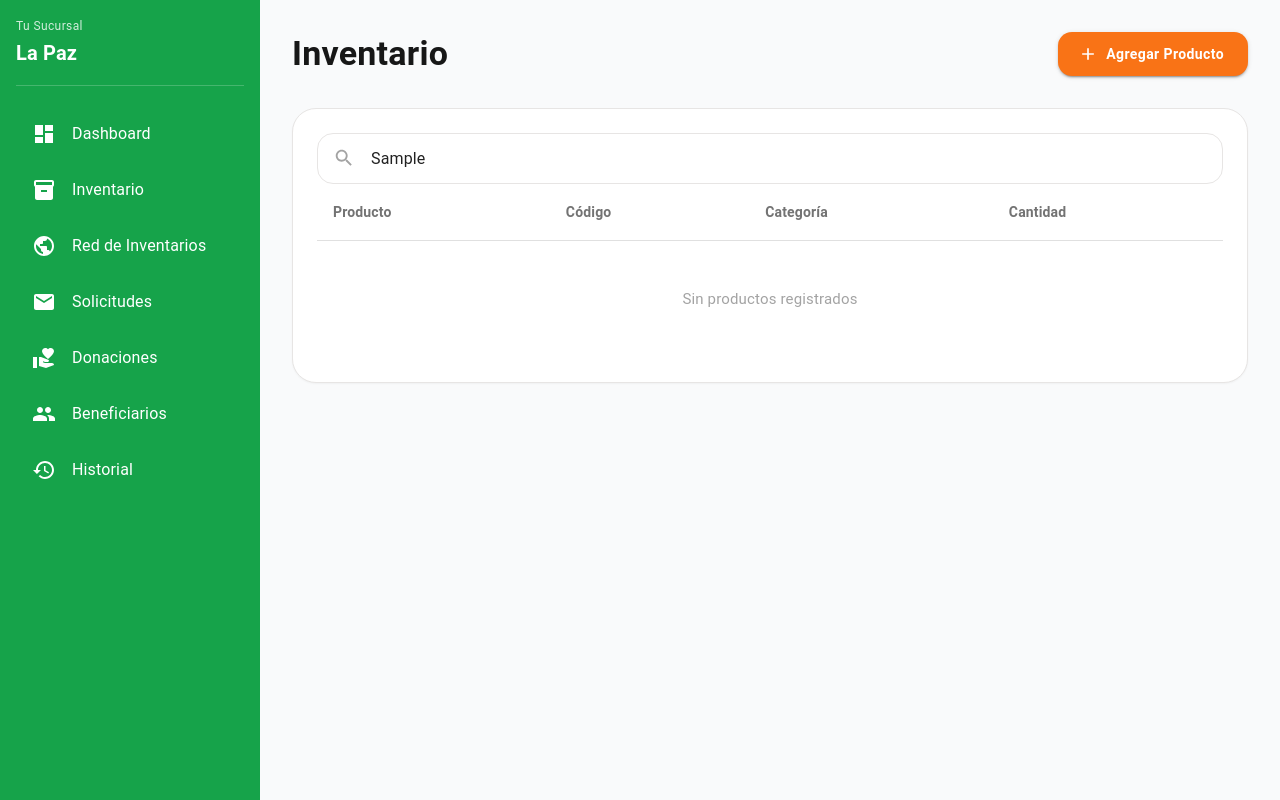
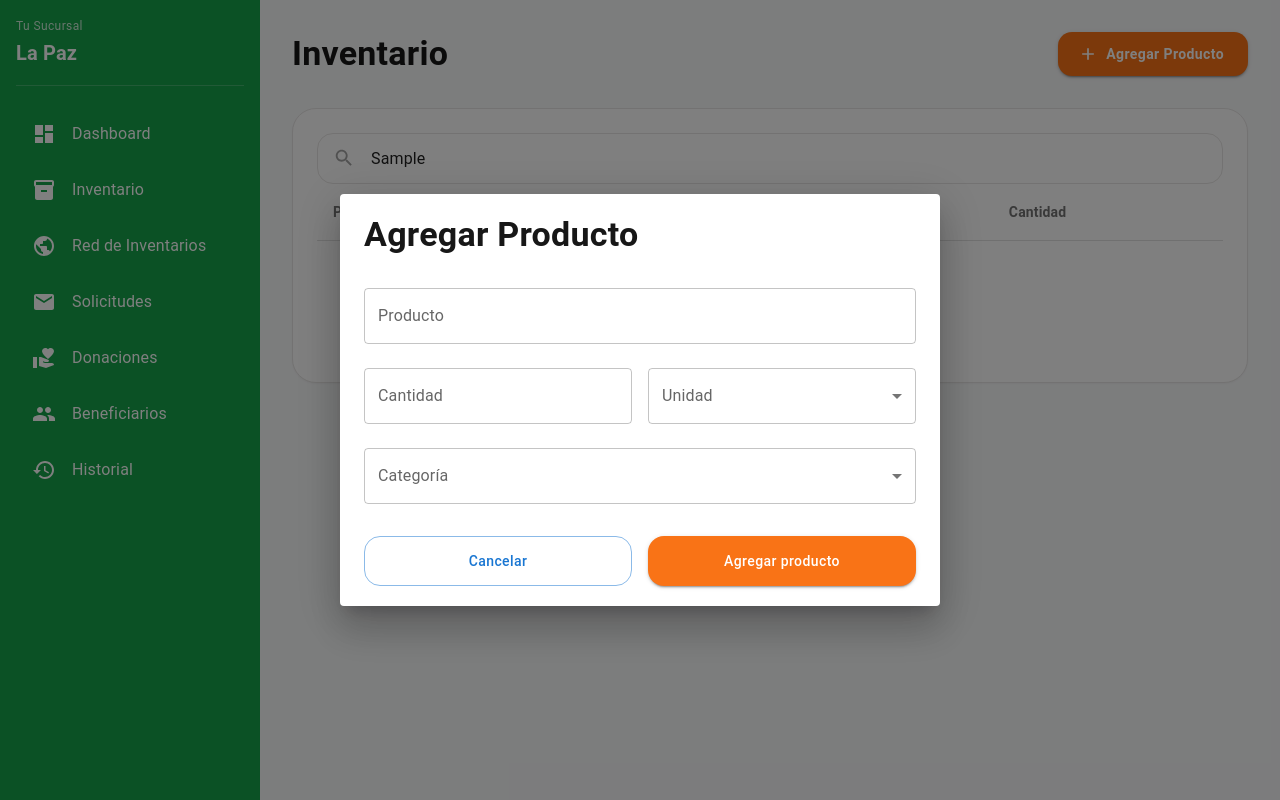
Before and after one commit to michaeltx130/food-bank-app, a React (Vite) app: page /inventory in a window 1280 px wide. Both pictures are taken after typing "Sample" into the empty fields and a click on the button "Agregar Producto". Built offline with nearby package versions, Linux system fonts and the light colour scheme.

Commit message:
AddProductModal

```diff
--- /dev/null
+++ b/src/components/inventory/AddProductModal.jsx
@@ -0,0 +1,120 @@
+import React from "react";
+import {
+  Dialog,
+  DialogContent,
+  Typography,
+  Box,
+  TextField,
+  Button,
+  MenuItem,
+} from "@mui/material";
+
+const AddProductModal = ({ open, handleClose }) => {
+  return (
+    <Dialog
+      open={open}
+      onClose={handleClose}
+      maxWidth="sm"
+      fullWidth
+      PaperProps={{
+        sx: {
+          borderRadius: "32px",
+          padding: 2,
+        },
+      }}
+    >
+      <DialogContent>
+        {/* Title */}
+        <Typography
+          variant="h4"
+          sx={{
+            fontWeight: "bold",
+            color: "#171717",
+            marginBottom: 4,
+          }}
+        >
+          Agregar Producto
+        </Typography>
+
+        {/* Producto */}
+        <TextField
+          fullWidth
+          label="Producto"
+          placeholder="Alimento/producto"
+          sx={{ marginBottom: 3 }}
+        />
+
+        {/* Cantidad + Unidad */}
+        <Box
+          sx={{
+            display: "grid",
+            gridTemplateColumns: "1fr 1fr",
+            gap: 2,
+            marginBottom: 3,
+          }}
+        >
+          <TextField fullWidth label="Cantidad" type="number" />
+
+          <TextField fullWidth select label="Unidad" defaultValue="">
+            <MenuItem value="unidad">Unidad(s)</MenuItem>
+            <MenuItem value="kg">Kg</MenuItem>
+            <MenuItem value="gr">Gramos</MenuItem>
+            <MenuItem value="L">Litros</MenuItem>
+            <MenuItem value="ml">Mililitros</MenuItem>
+          </TextField>
+        </Box>
+
+        {/* Categoría */}
+        <TextField
+          fullWidth
+          select
+          label="Categoría"
+          defaultValue=""
+          sx={{ marginBottom: 4 }}
+        >
+          <MenuItem value="legumbres">Legumbres</MenuItem>
+          <MenuItem value="lacteos">Lácteos</MenuItem>
+          <MenuItem value="enlatados">Enlatados</MenuItem>
+          <MenuItem value="liquidos">Liquidos</MenuItem>
+          <MenuItem value="frescos">Frutas y Verduras</MenuItem>
+        </TextField>
+
+        {/* Buttons */}
+        <Box
+          sx={{
+            display: "flex",
+            gap: 2,
+          }}
+        >
+          <Button
+            fullWidth
+            variant="outlined"
+            onClick={handleClose}
+            sx={{
+              borderRadius: "16px",
+              paddingY: 1.5,
+              textTransform: "none",
+            }}
+          >
+            Cancelar
+          </Button>
+
+          <Button
+            fullWidth
+            variant="contained"
+            sx={{
+              borderRadius: "16px",
+              paddingY: 1.5,
+              textTransform: "none",
+              backgroundColor: "#F97316",
+            }}
+          >
+            Agregar producto
+          </Button>
+        </Box>
+      </DialogContent>
+    </Dialog>
+  );
+};
+
+export default AddProductModal;
--- a/src/pages/Inventory.jsx
+++ b/src/pages/Inventory.jsx
@@ -1,13 +1,22 @@
-import React from "react";
+import React, { useState } from "react";
 
 import { Box, Typography, Button, Paper } from "@mui/material";
 import AddIcon from "@mui/icons-material/Add";
 import Sidebar from "../components/layout/Sidebar";
 import SearchBar from "../components/inventory/SearchBar";
 import InventoryTable from "../components/inventory/InventoryTable";
+import AddProductModal from "../components/inventory/AddProductModal";
 
 const Inventory = () => {
   const products = [];
+
+  const [openModal, setOpenModal] = useState(false);
+  const handleOpen = () => {
+    setOpenModal(true);
+  };
+  const handleClose = () => {
+    setOpenModal(false);
+  };
 
   return (
     <Box
@@ -50,6 +59,7 @@ const Inventory = () => {
           <Button
             variant="contained"
             startIcon={<AddIcon />}
+            onClick={handleOpen}
             sx={{
               backgroundColor: "#F97316",
               borderRadius: "14px",
@@ -75,6 +85,9 @@ const Inventory = () => {
           <SearchBar />
           <InventoryTable products={products} />
         </Paper>
+
+        {/* Modal */}
+        <AddProductModal open={openModal} handleClose={handleClose} />
       </Box>
     </Box>
   );
```
